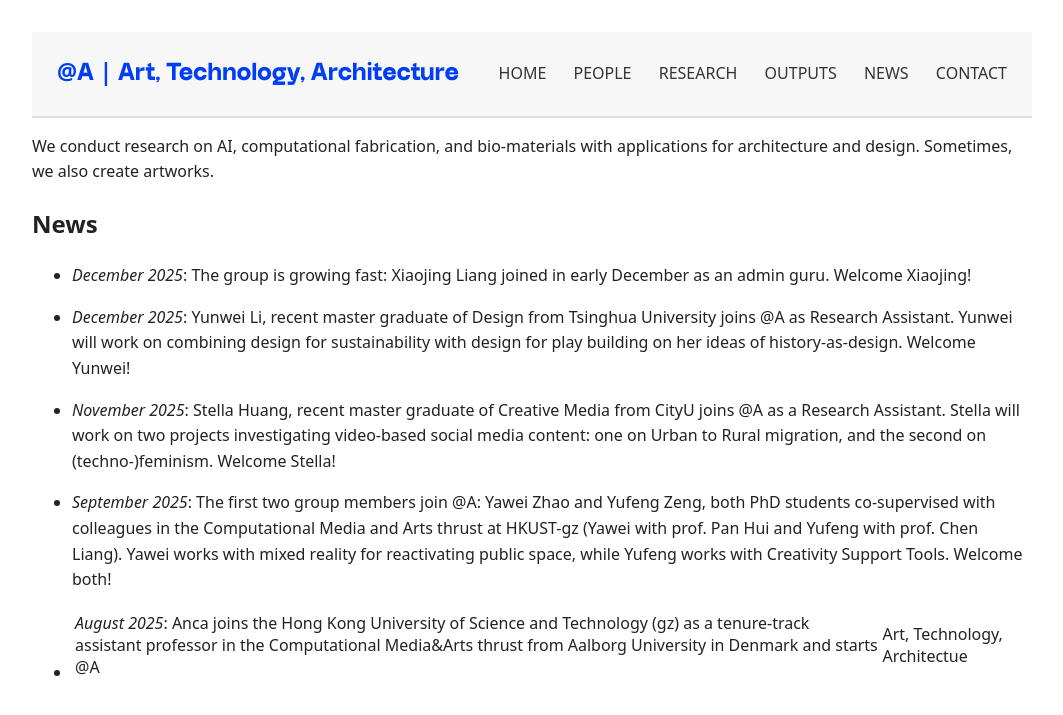
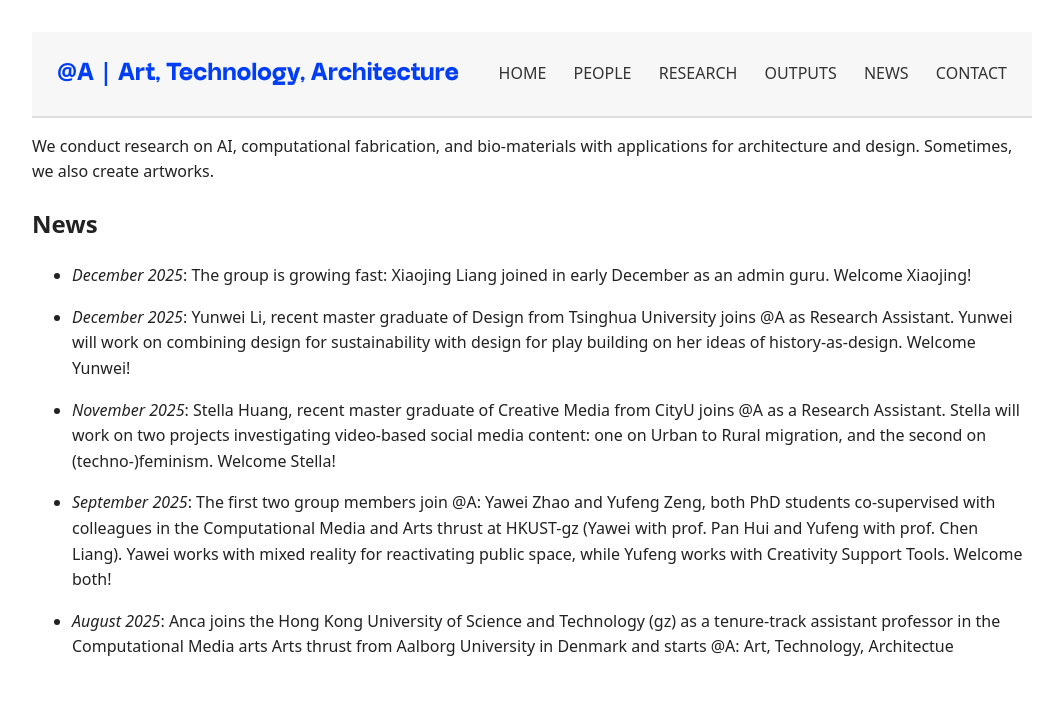
Before and after one commit to anqua/at-a, a Jekyll site: the page built from index.md, in a window 1280 px wide. Shown: the top 715 px of the page, without its empty margins (108-1171 px from the left). Built offline with Jekyll 4.4.1, drawn with Linux system fonts in a browser that asks for light colours; some web fonts are replaced.

Commit message:
Update index.md

```diff
--- a/index.md
+++ b/index.md
@@ -15,4 +15,4 @@ Sometimes, we also create artworks.
 
 - *September 2025*: The first two group members join @A: Yawei Zhao and Yufeng Zeng, both PhD students co-supervised with colleagues in the Computational Media and Arts thrust at HKUST-gz (Yawei with prof. Pan Hui and Yufeng with prof. Chen Liang). Yawei works with mixed reality for reactivating public space, while Yufeng works with Creativity Support Tools. Welcome both!
 
-- *August 2025*: Anca joins the Hong Kong University of Science and Technology (gz) as a tenure-track assistant professor in the Computational Media&Arts thrust from Aalborg University in Denmark and starts @A | Art, Technology, Architectue
+- *August 2025*: Anca joins the Hong Kong University of Science and Technology (gz) as a tenure-track assistant professor in the Computational Media arts Arts thrust from Aalborg University in Denmark and starts @A: Art, Technology, Architectue
```
